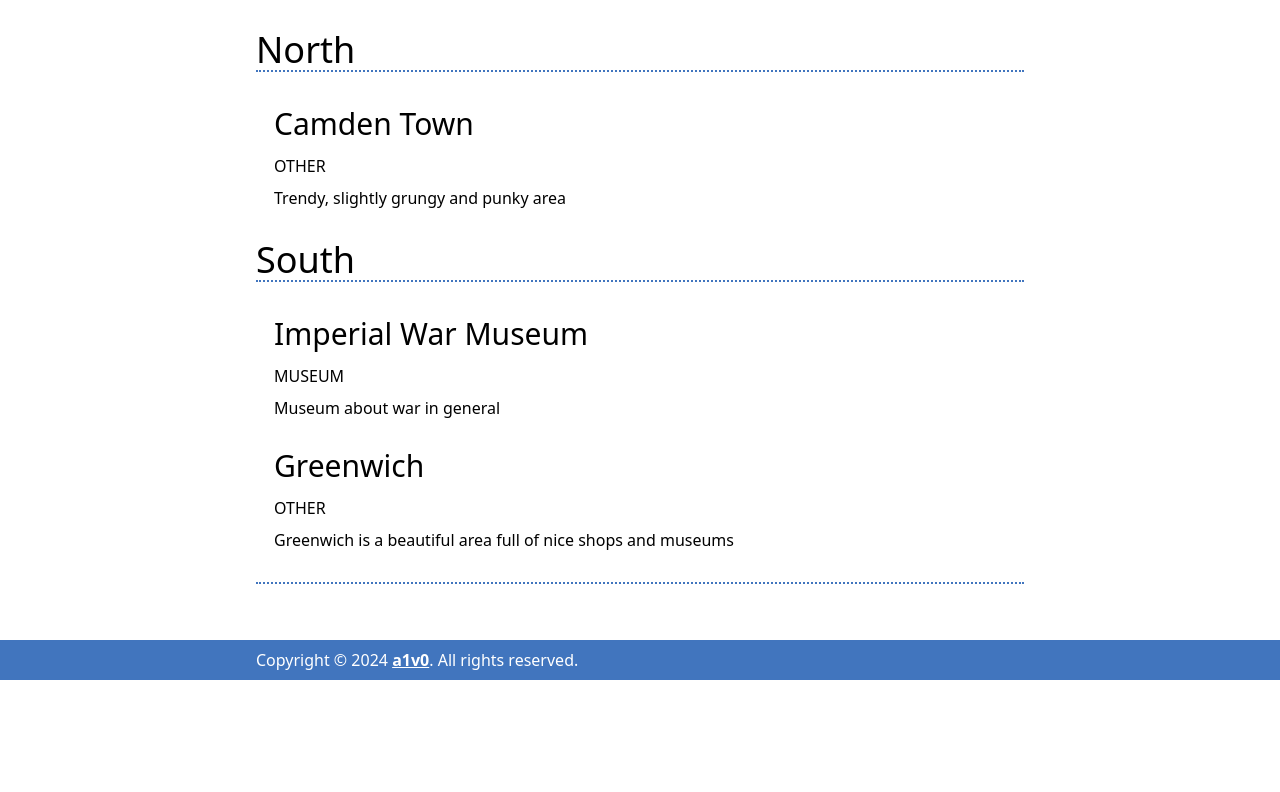
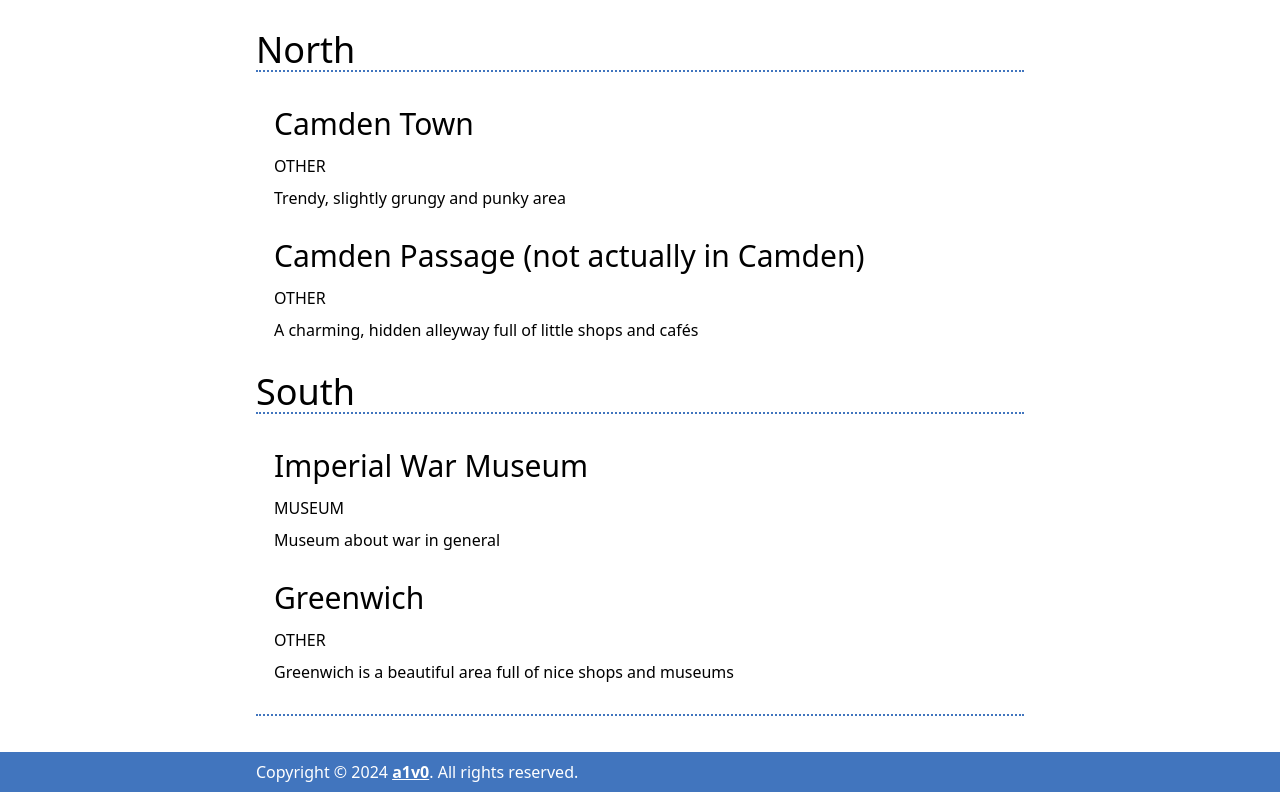
Before and after one commit to a1v0/london-liste, a Next.js app: page /areas in a window 1280 px wide. Shown: the part 3870-4662 px from the top of the page. Before the commit the page ends 4550 px from the top, so only its background shows below. Built offline with nearby package versions, Linux system fonts and the light colour scheme; a web font is replaced by a local one.

Commit message:
Add Camden Passage

```diff
--- a/app/places.js
+++ b/app/places.js
@@ -366,15 +366,15 @@ exports.places = [
     website: ""
   },
   {
-    slug: "", // leave this blank
-    name: "",
+    slug: "camden-passage", // leave this blank
+    name: "Camden Passage (not actually in Camden)",
     keyFacts: [
-      "", // at least one fact is mandatory
+      "A charming, hidden alleyway full of little shops and cafés", // at least one fact is mandatory
       "", // add more or delete as necessary
     ],
-    type: "", // see list of approved types above. Let a1v0 know if you need to add another type.
-    cost: "",
-    location: "", // "[region] - [area]" or "[region] - [Tube stop]". For examples, see above.
+    type: "other", // see list of approved types above. Let a1v0 know if you need to add another type.
+    cost: "various",
+    location: "North - Angel", // "[region] - [area]" or "[region] - [Tube stop]". For examples, see above.
     website: ""
   },
   {
@@ -429,7 +429,6 @@ exports.places = [
 	// Lloyd's Building
 	// Leadenhall Market
   // Kensington Palace Gardens
-  // Camden Passage bei Angel
 
 	// OTHER
 	// Harrods
```
